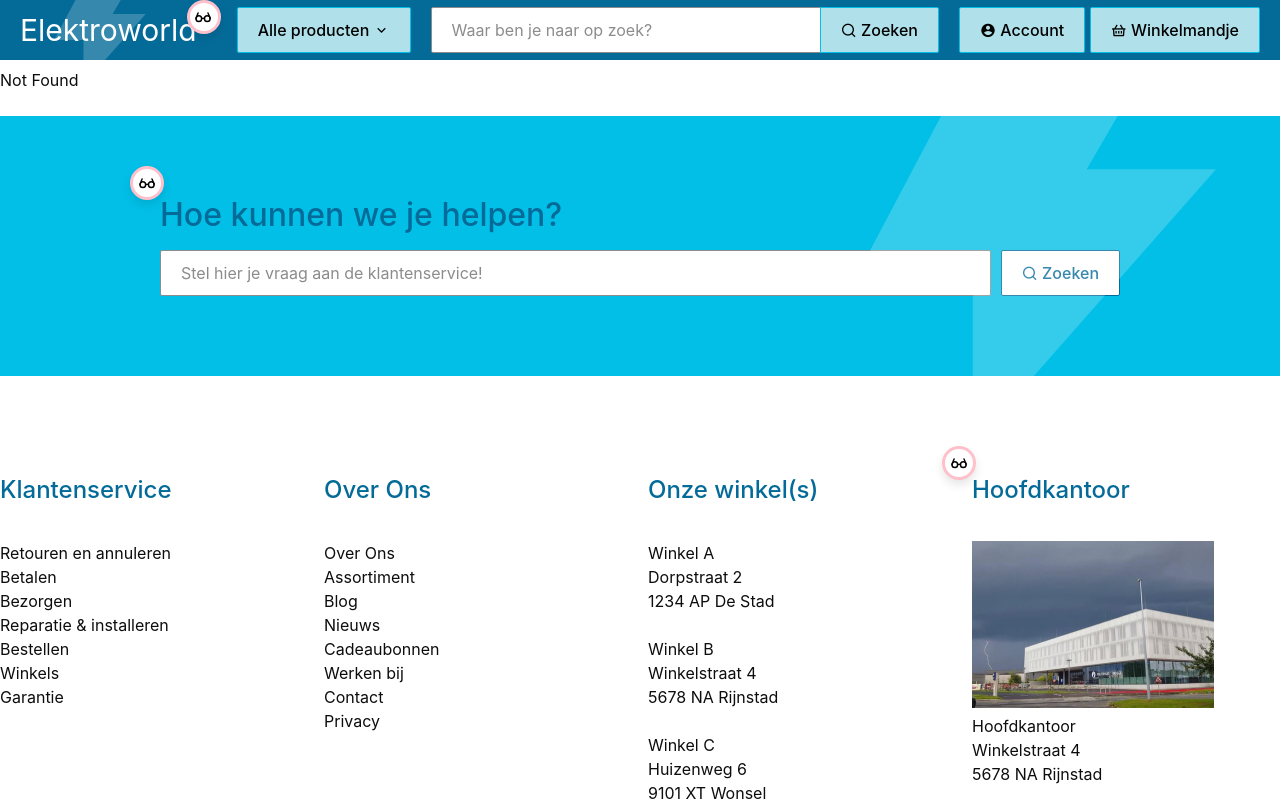
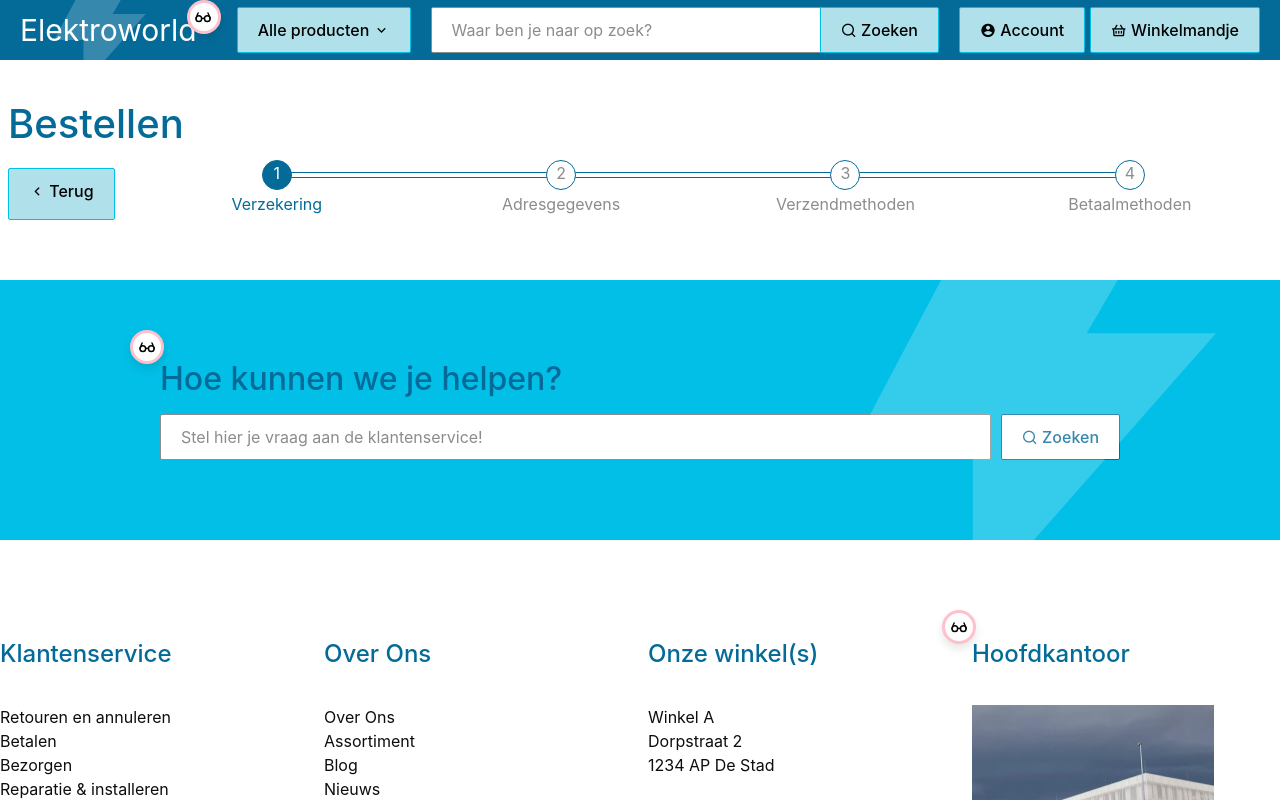
Before and after one commit to basdebruin/senioren-webshop, a SvelteKit app: page /order in a window 1280 px wide. Before the commit this address had no page. Shown: the top 800 px of the page. Built offline with nearby package versions, Linux system fonts and the light colour scheme.

Commit message:
added order page

```diff
--- a/src/lib/Navigation/NavBar.svelte
+++ b/src/lib/Navigation/NavBar.svelte
@@ -1,6 +1,7 @@
 <script>
     import Tooltip from "$lib/Tooltip/Tooltip.svelte";
-import Logo from "./Logo.svelte";
+    import Logo from "./Logo.svelte";
+    import { shoppingCartFull } from "$lib/stores";
 </script>
 
 
@@ -72,6 +73,9 @@ import Logo from "./Logo.svelte";
         <a class="btn btn-primary" href="/shopping-cart">
             <i class="ri-shopping-basket-2-line"></i>
             Winkelmandje
+            {#if $shoppingCartFull}
+                <div class="shopping-cart-indicator">1</div>
+            {/if}
         </a>
     </section>
 </nav>
@@ -97,5 +101,17 @@ import Logo from "./Logo.svelte";
         .search {
             flex-grow: 1;
         }
+
+        .shopping-cart-indicator {
+            position: absolute;
+            top: 0px; right: 5px;
+            width: 30px;
+            height: 30px;
+            padding: .1rem;
+            border-radius: 100%;
+            background-color: white;
+            border: solid 1px var(--primary-color);
+            color: var(--primary-color);
+        }
     }
 </style>
--- /dev/null
+++ b/src/lib/stores.ts
@@ -0,0 +1,3 @@
+import { writable } from "svelte/store";
+
+export const shoppingCartFull = writable(false);
--- /dev/null
+++ b/src/routes/order/+page.svelte
@@ -0,0 +1,68 @@
+<script lang="ts">
+
+    let stepIndex = 0;
+    let steps = [
+        "Verzekering",
+        "Adresgegevens",
+        "Verzendmethoden",
+        "Betaalmethoden"
+    ]
+
+</script>
+
+<div class="spacer" style="height: 100px"></div>
+
+<main class="container grid-xl">
+    <h1>Bestellen</h1>
+
+    <div class="order-navigation">
+        <!-- Steps -->
+        <a href="/shopping-cart" class="btn btn-primary"><i class="ri-arrow-left-s-line"></i> Terug</a>
+        <ul class="step">
+            {#each steps as step, index}
+                <li class="step-item" class:active={stepIndex >= index}>
+                    <a data-index={index+1} href="#step-{index}" on:click={() => stepIndex = index}>{step}</a>
+                </li>
+            {/each}
+        </ul>
+    </div>
+
+</main>
+
+<div class="spacer"></div>
+
+<style lang="scss">
+
+    .order-navigation {
+        display: flex;
+        gap: 1rem;
+    }
+
+    // lines
+    .step .step-item:not(:first-child)::before {
+        height: 6px;
+        top: 0rem;
+        background-color: white;
+        border: 1.5px solid var(--primary-color);
+    }
+    .step .step-item.active:not(:first-child)::before {
+        background-color: var(--primary-color);
+    }
+    // numbers
+    .step .step-item.active a {
+        color: var(--primary-color);
+    }
+    .step .step-item a::before {
+        width: 1.5rem;
+        height: 1.5rem;
+        top: -.6rem;
+        content: attr(data-index);
+        background: white;
+        border: solid 1.5px var(--primary-color);
+    }
+    .step .step-item.active a::before {
+        background: var(--primary-color);
+        color: white;
+    }
+
+</style>
--- a/src/routes/products/wasmachines/samsung/+page.svelte
+++ b/src/routes/products/wasmachines/samsung/+page.svelte
@@ -1,5 +1,6 @@
 <script>
     import Tooltip from "$lib/Tooltip/Tooltip.svelte";
+    import { shoppingCartFull } from "$lib/stores";
     import ImageGallery from "./ImageGallery.svelte";
     import Specs from "./Specs.svelte";
 </script>
@@ -69,7 +70,7 @@
             </Tooltip>
             <div class="desc-buttons">
                 <a href="/products/wasmachines" class="btn">Terug naar overzicht</a>
-                <a href="/products/wasmachines" class="btn btn-primary">Bestellen</a>
+                <a href="/shopping-cart" class="btn btn-primary" on:click={() => {shoppingCartFull.set(true)}}>Bestellen</a>
             </div>
         </div>
     </div>
```
Also changed, not shown: src/routes/products/Product.svelte (+24 -2 lines), src/routes/shopping-cart/+page.svelte (+42 -0 lines), static/energie-label.png (added).
